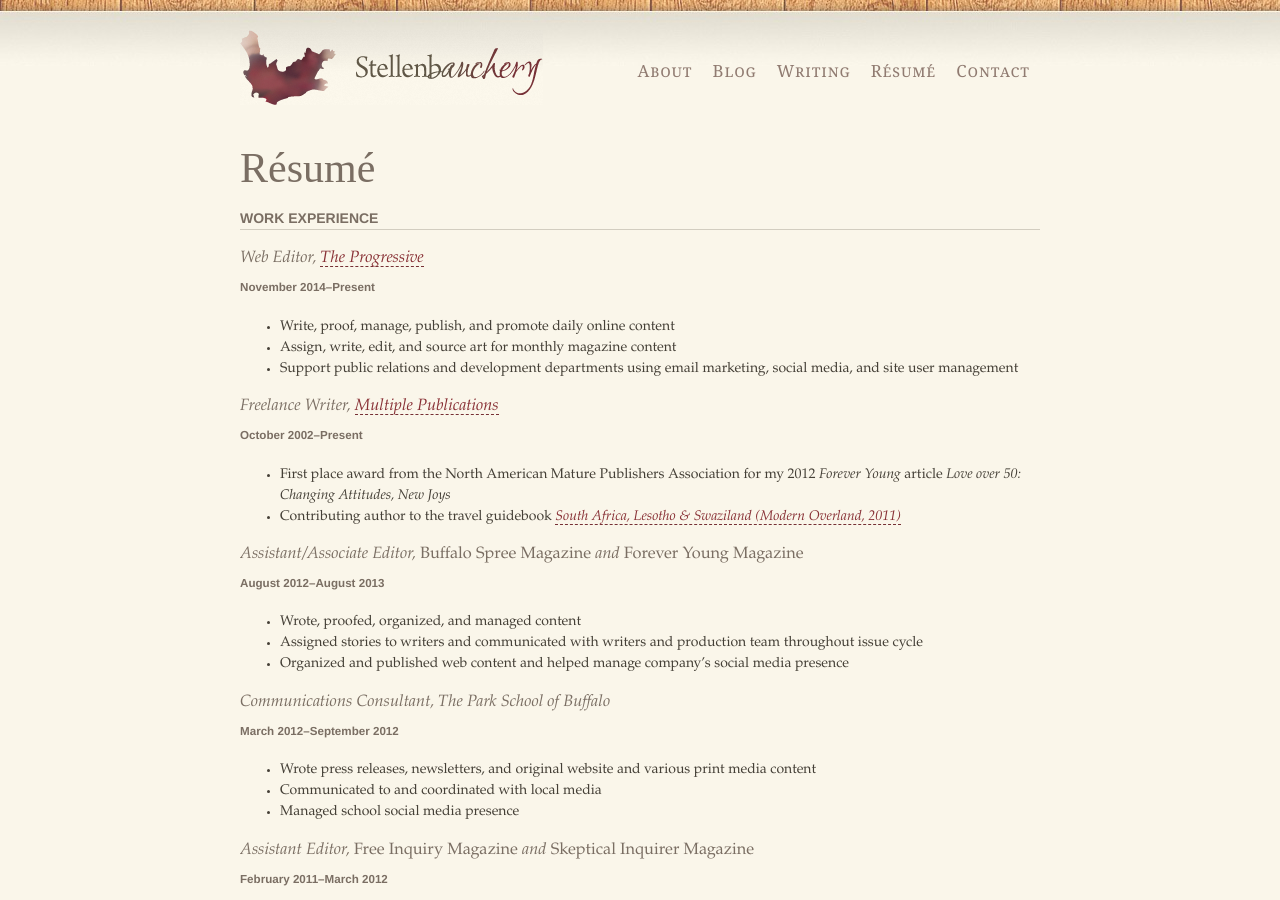
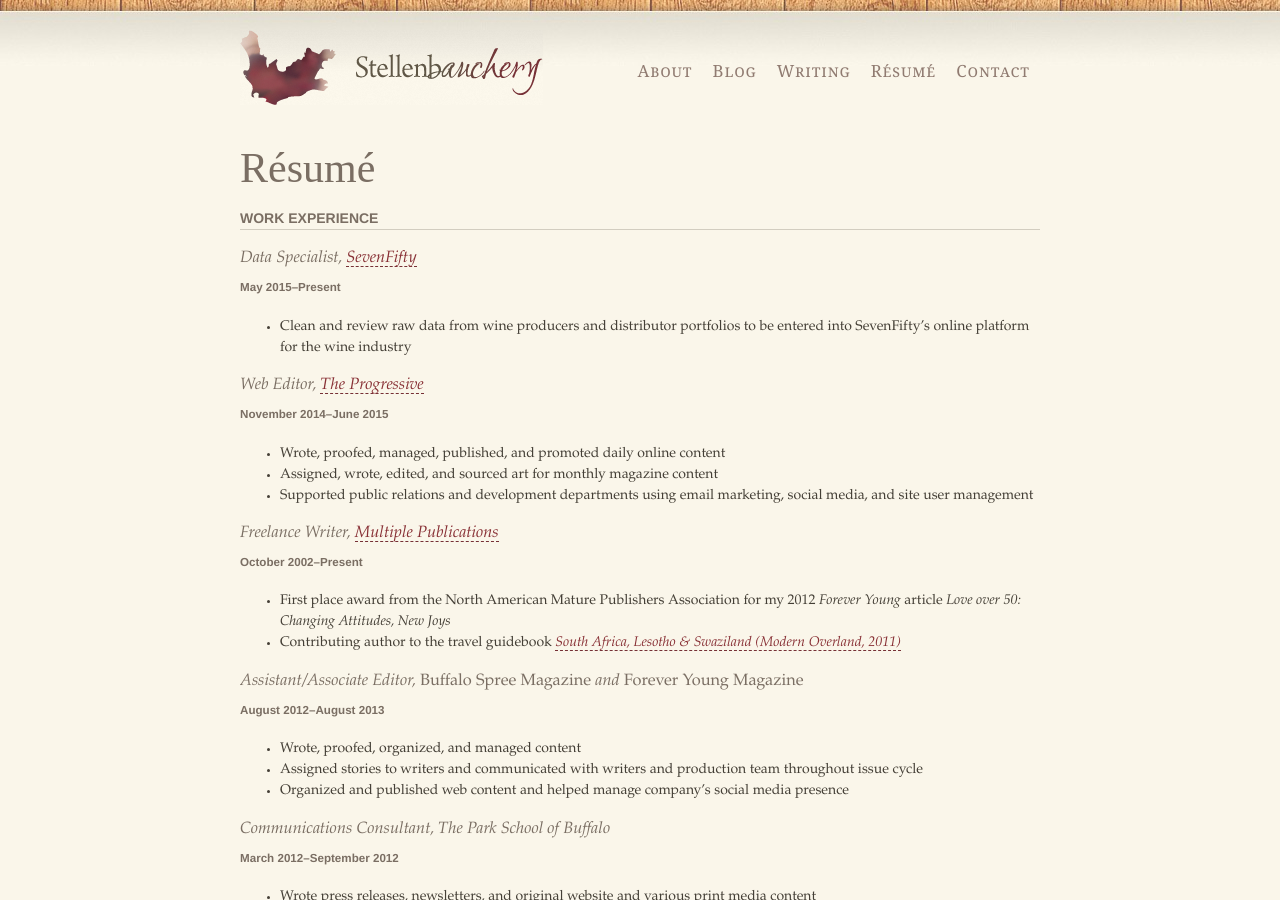
Before and after one commit to nywinewench/nywinewench.github.io, a Jekyll site: the page built from resume.md, in a window 1280 px wide and 900 px high. Built offline with Jekyll 4.4.1, drawn with Linux system fonts in a browser that asks for light colours; some web fonts are replaced; Markdown is read by kramdown in place of the engine named in the settings; comment, search, counter and statistics services are not loaded.

Commit message:
Resume addition

```diff
--- a/resume.md
+++ b/resume.md
@@ -5,13 +5,19 @@ title: Résumé
 
 #### Work Experience
 
+### Data Specialist, [SevenFifty](http://www.sevenfifty.com)
+
+##### May 2015–Present
+
+* Clean and review raw data from wine producers and distributor portfolios to be entered into SevenFifty's online platform for the wine industry
+
 ### Web Editor, [The Progressive](http://www.progressive.org)
 
-##### November 2014–Present
+##### November 2014–June 2015
 
-* Write, proof, manage, publish, and promote daily online content
-* Assign, write, edit, and source art for monthly magazine content
-* Support public relations and development departments using email marketing, social media, and site user management
+* Wrote, proofed, managed, published, and promoted daily online content
+* Assigned, wrote, edited, and sourced art for monthly magazine content
+* Supported public relations and development departments using email marketing, social media, and site user management
 
 ### Freelance Writer, [Multiple Publications](/writing.html)
 
```
